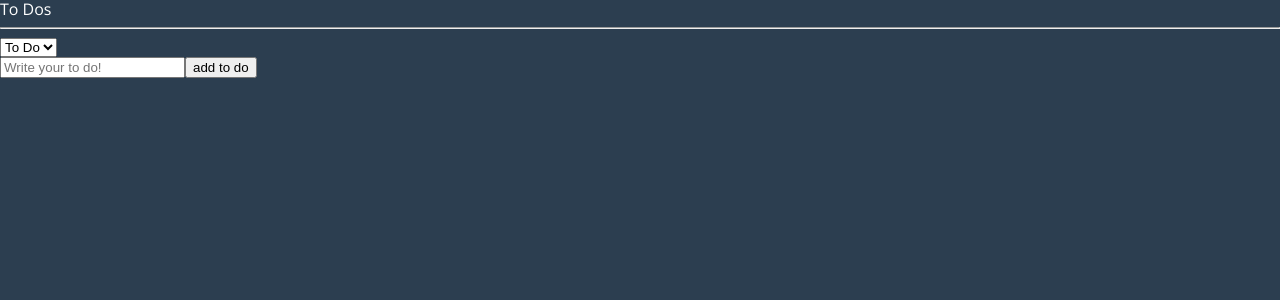
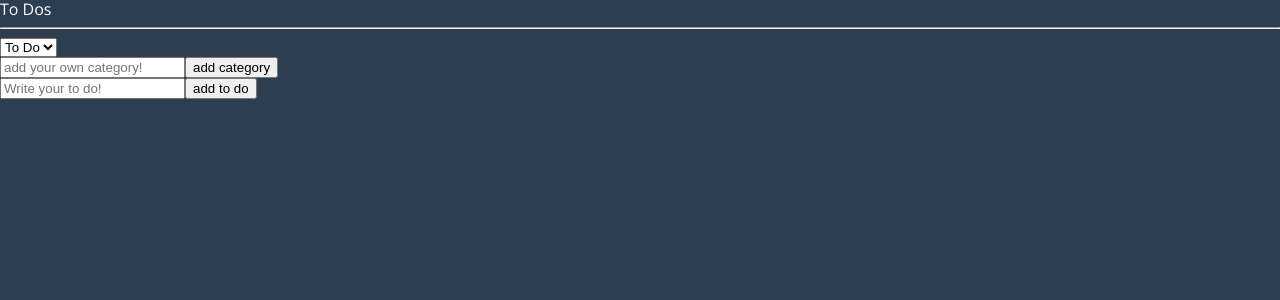
Before and after one commit to hijunglit/todo-list, a React (Create React App) app: page / in a window 1280 px wide. Shown: the top 300 px of the page. Built offline with nearby package versions, Linux system fonts and the light colour scheme.

Commit message:
add category(processing)

```diff
--- a/src/atom.ts
+++ b/src/atom.ts
@@ -24,7 +24,6 @@ export const toDoState = atom<IToDo[]>({
         isReset
           ?localStorage.removeItem(todoStorage)
           :localStorage.setItem(todoStorage, JSON.stringify(newValue))
-
       })
     }
   ],
--- a/src/components/CreateToDo.tsx
+++ b/src/components/CreateToDo.tsx
@@ -8,13 +8,13 @@ type IForm = {
 
 function CreateToDo() {
   const toDosStorage = "ToDos";
-  const [toDos, setToDos] = useRecoilState(toDoState);
+  const setToDos = useSetRecoilState(toDoState);
   const category = useRecoilValue(categoryState);
   const { register, handleSubmit, setValue } = useForm<IForm>();
   const handleValid = ({ toDo }: IForm) => {
     setToDos((oldToDos) => [
+      ...oldToDos,
       { text: toDo, id: Date.now(), category },
-      ...oldToDos,
     ]);
     setValue("toDo", "");
   };
--- a/src/components/ToDoList.tsx
+++ b/src/components/ToDoList.tsx
@@ -1,14 +1,30 @@
-import { useRecoilState, useRecoilValue } from "recoil";
+import { useRecoilState, useRecoilValue, useSetRecoilState } from "recoil";
 import CreateToDo from "./CreateToDo";
-import { Categories, categoryState, toDoSelector } from "../atom";
+import { Categories, categoryState, toDoSelector, toDoState } from "../atom";
 import ToDo from "./ToDo";
 import React from "react";
+import { SubmitHandler, useForm } from "react-hook-form";
 
 function ToDoList() {
   const toDos = useRecoilValue(toDoSelector);
   const [category, setCategory] = useRecoilState(categoryState);
+  const setToDos = useSetRecoilState(toDoState);
   const onInput = (event: React.FormEvent<HTMLSelectElement>) => {
     setCategory(event.currentTarget.value as any);
+  };
+  interface ICategory {
+    addCategory: string;
+  }
+  const { register, handleSubmit, setValue } = useForm<ICategory>();
+  const newCategory = ({ addCategory }: ICategory) => {
+    setToDos((prev) => {
+      return {
+        ...prev,
+        [addCategory]: [],
+      };
+    });
+    setValue("addCategory", "");
+    console.log(toDos);
   };
   return (
     <>
@@ -19,6 +35,13 @@ function ToDoList() {
         <option value={Categories.DOING}>Doing</option>
         <option value={Categories.DONE}>Done</option>
       </select>
+      <form onSubmit={handleSubmit(newCategory)}>
+        <input
+          {...register("addCategory")}
+          placeholder='add your own category!'
+        />
+        <button>add category</button>
+      </form>
       <CreateToDo />
       {toDos?.map((toDo) => (
         <ToDo key={toDo.id} {...toDo} />
```
